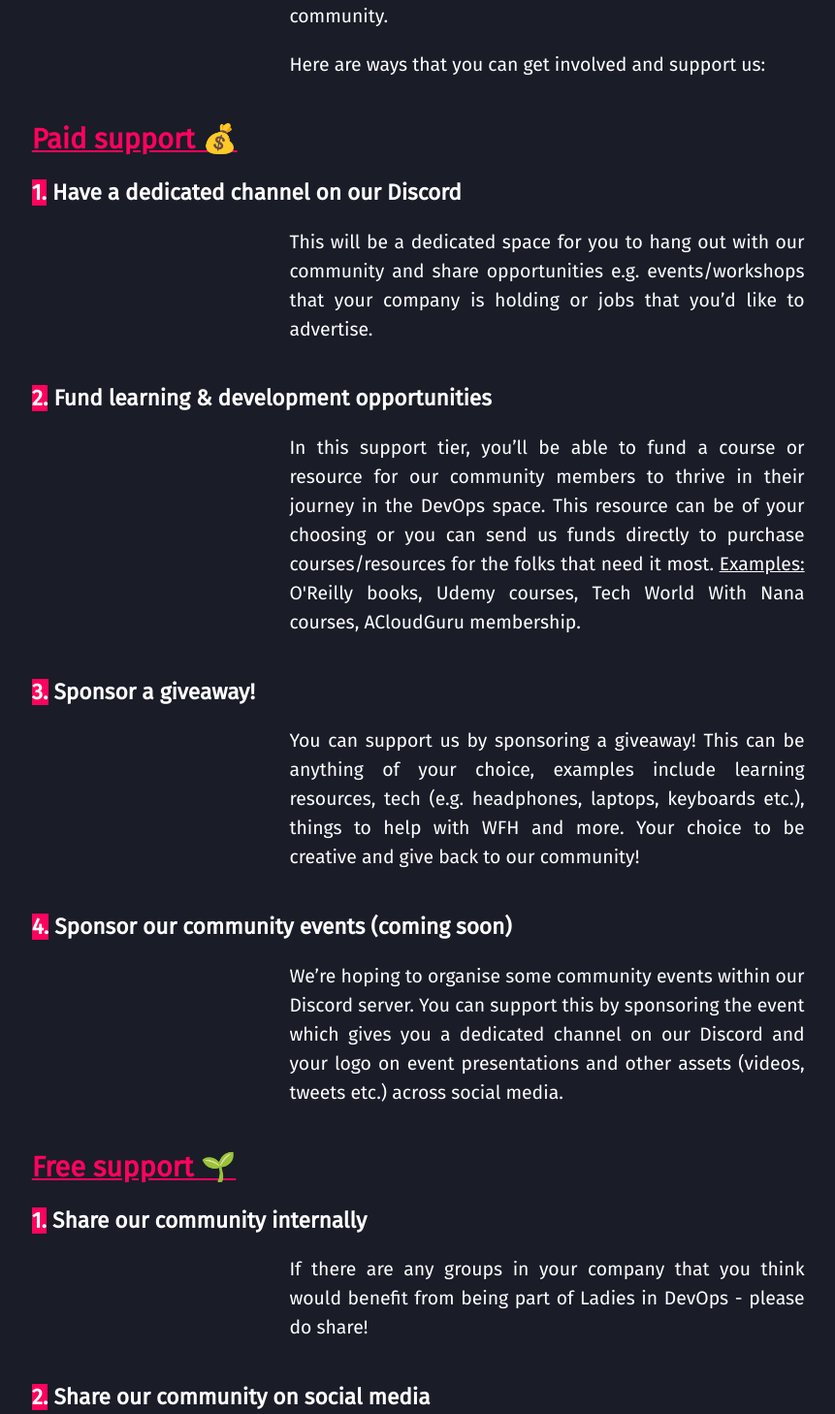
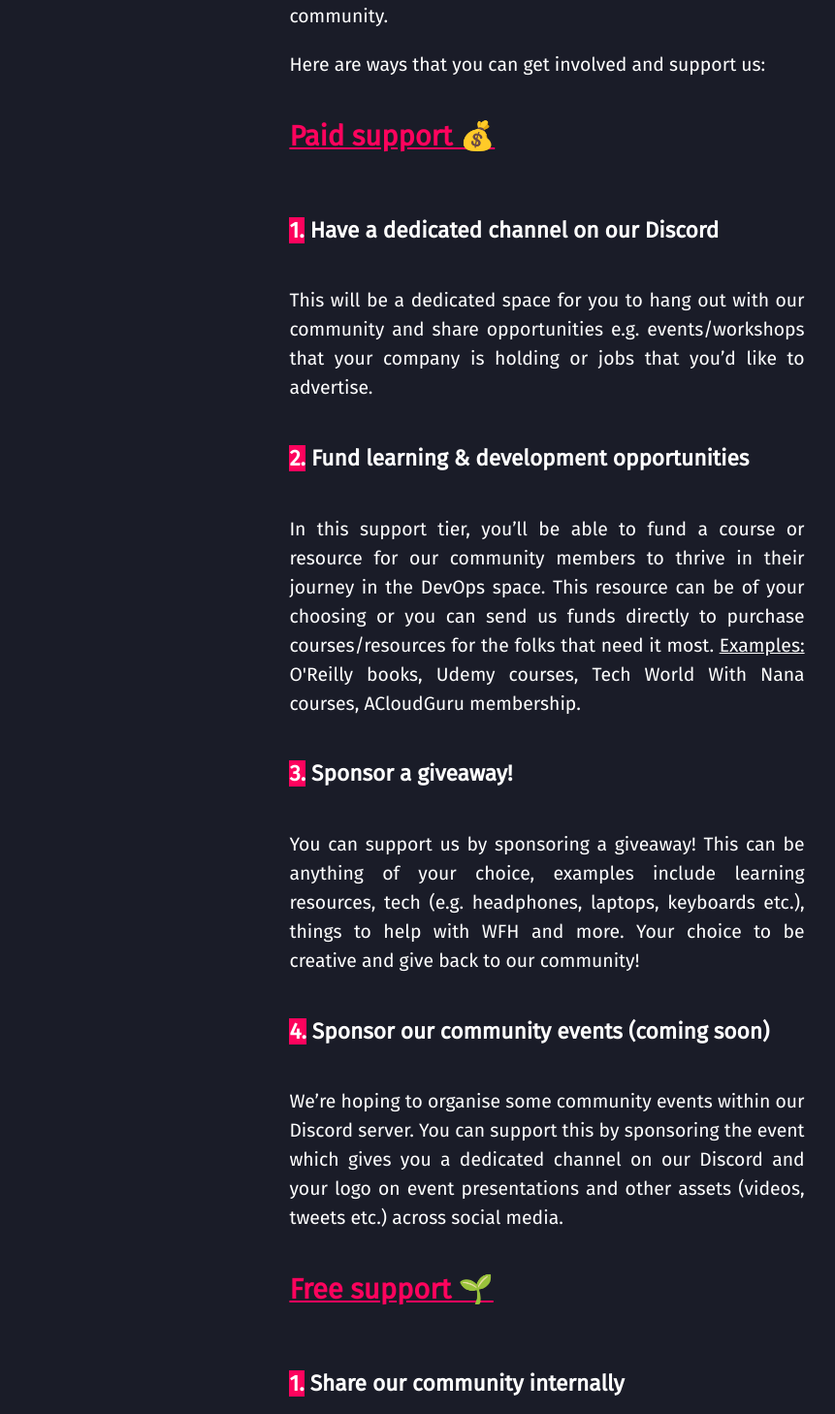
Before and after one commit to pawlean/ladiesindevops, a Next.js app: page /sponsorship in a window 1280 px wide. Shown: the part 452-1910 px from the top of the page at 97% size, without its empty margins (76-937 px from the left). Built offline with nearby package versions, Linux system fonts and the light colour scheme.

Commit message:
Fix pages errors

```diff
--- a/components/button.js
+++ b/components/button.js
@@ -2,7 +2,7 @@ import styles from "../styles/Home.module.css";
 
 export default function Button() {
     return (
-        <div className={styles.back}><a href="https://ladiesindevops.com/" >⬅️ Go back</a></div>
+        <div className={styles.back}><a href="/" >⬅️ Go back</a></div>
 
     );
 }
--- a/pages/sponsorship.js
+++ b/pages/sponsorship.js
@@ -10,6 +10,7 @@ function Sponsorship() {
           Thank you for your interest in sponsoring the “Ladies in DevOps”
           community!
         </h1>
+
         <p>
           "Ladies in DevOps" started in April 2021 with one mission in mind: to
           bring together self-identifying women who either work in the DevOps
@@ -20,19 +21,19 @@ function Sponsorship() {
           really appreciate your support in our community.
         </p>
         <p>Here are ways that you can get involved and support us:</p>
-        <h2>Paid support 💰</h2>
-        <h3>
+        <p><h2>Paid support 💰</h2></p>
+        <p><h3>
           <strong>1.</strong> Have a dedicated channel on our Discord{" "}
-        </h3>
+        </h3></p>
         <p>
           This will be a dedicated space for you to hang out with our community
           and share opportunities e.g. events/workshops that your company is
           holding or jobs that you’d like to advertise.
         </p>
 
-        <h3>
+        <p><h3>
           <strong>2.</strong> Fund learning & development opportunities
-        </h3>
+        </h3></p>
         <p>
           In this support tier, you’ll be able to fund a course or resource for
           our community members to thrive in their journey in the DevOps space.
@@ -41,36 +42,36 @@ function Sponsorship() {
           most. <u>Examples:</u> O'Reilly books, Udemy courses, Tech World With
           Nana courses, ACloudGuru membership.
         </p>
-        <h3>
+       <p> <h3>
           <strong>3.</strong> Sponsor a giveaway!
-        </h3>
+        </h3></p>
         <p>
           You can support us by sponsoring a giveaway! This can be anything of
           your choice, examples include learning resources, tech (e.g.
           headphones, laptops, keyboards etc.), things to help with WFH and
           more. Your choice to be creative and give back to our community!
         </p>
-        <h3>
+        <p><h3>
           <strong>4.</strong> Sponsor our community events (coming soon)
-        </h3>
+        </h3></p>
         <p>
           We’re hoping to organise some community events within our Discord
           server. You can support this by sponsoring the event which gives you a
           dedicated channel on our Discord and your logo on event presentations
           and other assets (videos, tweets etc.) across social media.
         </p>
-        <h2>Free support 🌱</h2>
-        <h3>
+        <p><h2>Free support 🌱</h2></p>
+        <p><h3>
           <strong>1.</strong> Share our community internally
-        </h3>
+        </h3></p>
         <p>
           If there are any groups in your company that you think would benefit
           from being part of Ladies in DevOps - please do share!
         </p>
 
-        <h3>
+        <p><h3>
           <strong>2.</strong> Share our community on social media
-        </h3>
+        </h3></p>
         <p>
           We share posts across our social media accounts -{" "}
           <a href="https://twitter.com/ladiesindevops">Twitter</a>,{" "}
@@ -91,6 +92,7 @@ function Sponsorship() {
       </main>
 
       <Button />
+
       <Footer />
     </div>
   );
--- a/styles/Home.module.css
+++ b/styles/Home.module.css
@@ -89,6 +89,7 @@
 }
 .main h2 {
 color: #fd035d;
+width: 40%;
 text-decoration: underline;
 }
 
@@ -134,6 +135,9 @@ text-decoration: underline;
     color: grey;
     font-size: 10pt;
 }
+.back {
+  margin-bottom: 100px;
+}
 .back a{
     background: #fd035d;
     border-radius: 5px;
```
